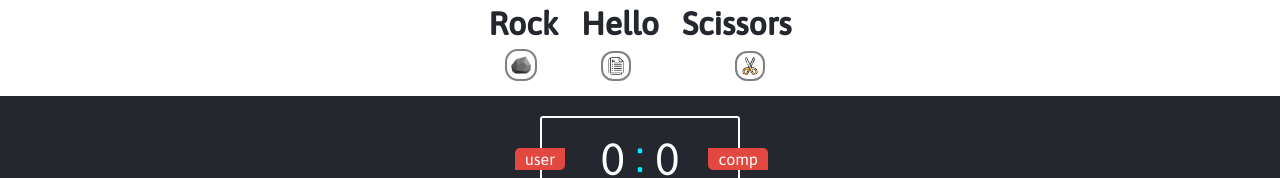
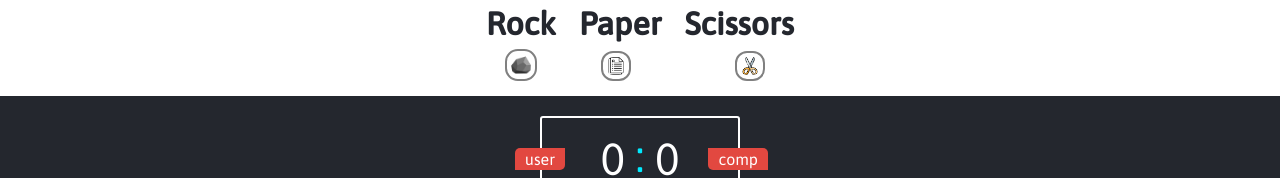
Before and after one commit to ankitgirase/SPC, a plain HTML site: page index.html in a window 1280 px wide. Shown: the top 178 px of the page. Drawn offline with Linux system fonts and the light colour scheme.

Commit message:
update index.html

```diff
--- a/index.html
+++ b/index.html
@@ -10,7 +10,7 @@
 <body>
     <header>
         <div class="head">
-        <h1>Rock &nbsp; Hello &nbsp; Scissors</h1>
+        <h1>Rock &nbsp; Paper &nbsp; Scissors</h1>
         <img class="rock" src="rock.png" alt="" srcset="">
         <img class="paper" src="document.png" alt="">
         <img class="scissor" src="scissor.png" alt="" srcset="">
```
